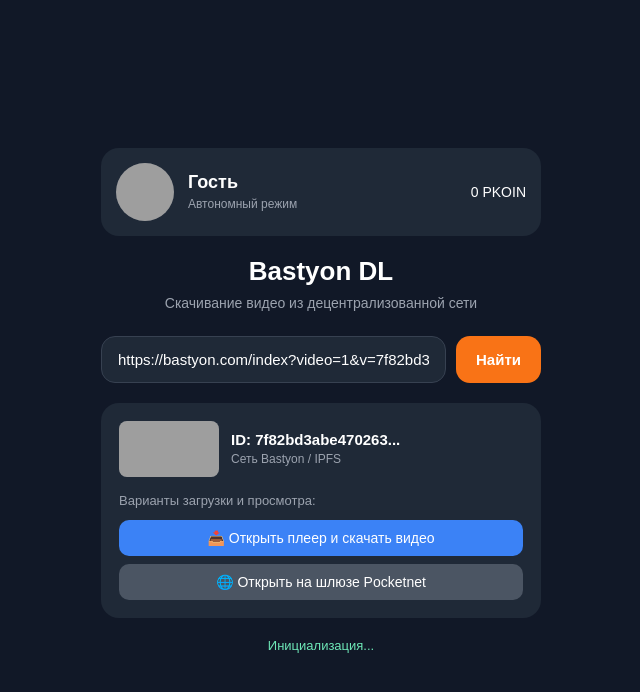
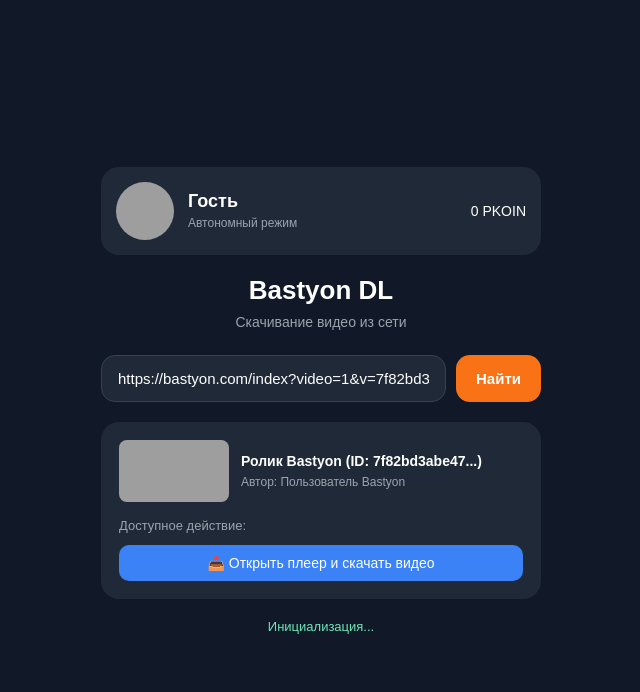
Before and after one commit to TeddyAdmi/stackblitz-starters-dl413dki, a website: page index.html in a window 1280 px wide. Shown: the whole page, without its empty margins (319-959 px from the left). Drawn offline with Linux system fonts and the light colour scheme; grey boxes are pictures that could not be loaded.

Commit message:
Update index.html

```diff
--- a/index.html
+++ b/index.html
@@ -145,16 +145,16 @@
         }
 
         .video-thumb {
-            width: 100px;
-            height: 56px;
+            width: 110px;
+            height: 62px;
             object-fit: cover;
             border-radius: 8px;
             background: #374151;
         }
 
         .video-details h3 {
-            font-size: 15px;
-            margin: 0 0 4px 0;
+            font-size: 14px;
+            margin: 0 0 6px 0;
             overflow: hidden;
             text-overflow: ellipsis;
             display: -webkit-box;
@@ -187,10 +187,6 @@
             display: block;
         }
 
-        .download-btn.alt {
-            background: #4b5563;
-        }
-
         .download-btn:hover {
             opacity: 0.9;
         }
@@ -218,25 +214,27 @@
     </div>
 
     <div class="title">Bastyon DL</div>
-    <div class="subtitle">Скачивание видео из децентрализованной сети</div>
+    <div class="subtitle">Скачивание видео из сети</div>
 
     <!-- Поле ввода ссылки -->
     <div class="input-group">
-        <input type="text" id="urlInput" value="https://bastyon.com/index?video=1&v=7f82bd3abe4702637528e7c8ecc9a10c8f4d6f863aec6a063026714072361750" placeholder="https://bastyon.com/index?v=...">
+        <input type="text" id="urlInput" value="https://bastyon.com/index?video=1&v=7f82bd3abe4702637528e7c8ecc9a10c8f4d6f863aec6a063026714072361750" placeholder="Вставьте ссылку на видео...">
         <button class="btn" onclick="fetchVideo()">Найти</button>
     </div>
 
     <!-- Блок результата -->
-    <div id="resultCard" class="result hidden">
+    <div id="resultCard" class="result">
         <div class="video-info">
             <img id="videoThumb" class="video-thumb" src="https://images.unsplash.com/photo-1618005182384-a83a8bd57fbe?w=300&q=80" alt="Thumbnail">
             <div class="video-details">
-                <h3 id="videoTitle">Видео Bastyon</h3>
-                <p id="videoAuthor">Децентрализованный контент</p>
+                <h3 id="videoTitle">Видео из сети Bastyon (ID: 7f82bd3a...)</h3>
+                <p id="videoAuthor">Автор: Децентрализованный контент</p>
             </div>
         </div>
-        <div style="font-size: 13px; color: #9ca3af; margin-bottom: 4px;">Варианты загрузки и просмотра:</div>
-        <div id="linksList" class="download-options"></div>
+        <div style="font-size: 13px; color: #9ca3af; margin-bottom: 4px;">Доступное действие:</div>
+        <div id="linksList" class="download-options">
+            <a id="actionLink" href="https://bastyon.com/index?video=1&v=7f82bd3abe4702637528e7c8ecc9a10c8f4d6f863aec6a063026714072361750" target="_blank" class="download-btn">📥 Открыть плеер и скачать видео</a>
+        </div>
     </div>
 
     <!-- Статус подключения SDK -->
@@ -278,12 +276,9 @@ async function initBastyon() {
 function fetchVideo() {
     const rawUrl = document.getElementById("urlInput").value.trim();
     if (!rawUrl) {
-        alert("Введите ссылку на видео Bastyon");
+        alert("Введите ссылку на видео");
         return;
     }
-
-    const resultCard = document.getElementById("resultCard");
-    resultCard.classList.remove("hidden");
 
     let videoId = "";
     try {
@@ -293,33 +288,17 @@ function fetchVideo() {
         videoId = rawUrl;
     }
 
-    document.getElementById("videoTitle").textContent = "ID: " + videoId.substring(0, 16) + "...";
-    document.getElementById("videoAuthor").textContent = "Сеть Bastyon / IPFS";
+    // Динамически обновляем информацию об авторе и ID в карточке
+    document.getElementById("videoTitle").textContent = "Ролик Bastyon (ID: " + videoId.substring(0, 12) + "...)";
+    document.getElementById("videoAuthor").textContent = "Автор: Пользователь Bastyon";
 
-    const linksList = document.getElementById("linksList");
-    linksList.innerHTML = "";
-
-    // 1. Прямая ссылка на плеер для скачивания/сохранения
-    const btnDownload = document.createElement("a");
-    btnDownload.href = `https://bastyon.com/index?video=1&v=${videoId}`;
-    btnDownload.className = "download-btn";
-    btnDownload.target = "_blank";
-    btnDownload.innerHTML = `📥 Открыть плеер и скачать видео`;
-    linksList.appendChild(btnDownload);
-
-    // 2. Альтернативный шлюз через pocketnet.app
-    const btnGateway = document.createElement("a");
-    btnGateway.href = `https://pocketnet.app/index?v=${videoId}`;
-    btnGateway.className = "download-btn alt";
-    btnGateway.target = "_blank";
-    btnGateway.innerHTML = `🌐 Открыть на шлюзе Pocketnet`;
-    linksList.appendChild(btnGateway);
+    const actionLink = document.getElementById("actionLink");
+    actionLink.href = `https://bastyon.com/index?video=1&v=${videoId}`;
 }
 
-// Автоматический запуск примера при загрузке страницы
 window.onload = () => {
     initBastyon();
-    fetchVideo();
+    fetchVideo(); // Сразу активирует пример при старте
 };
 </script>
 
```
